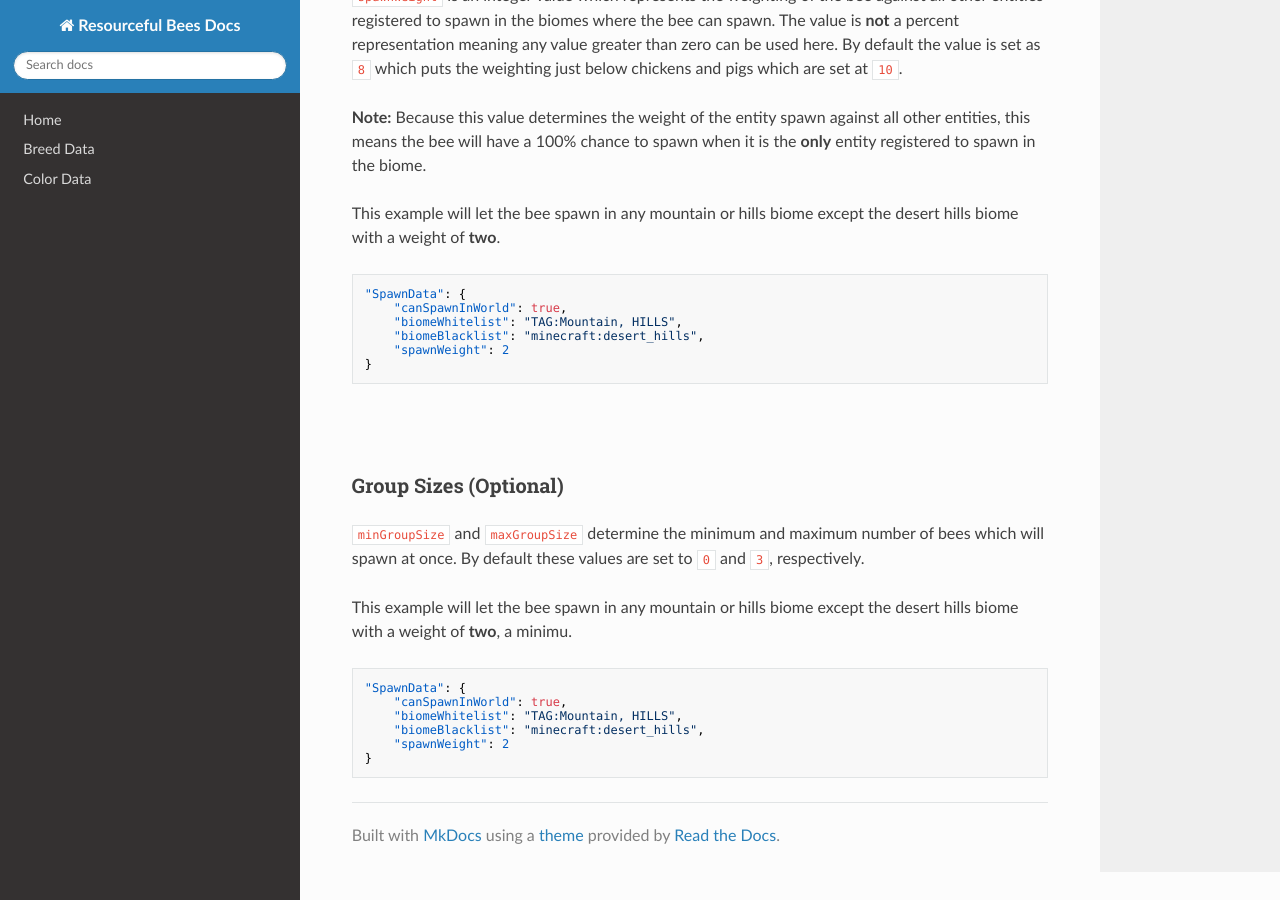
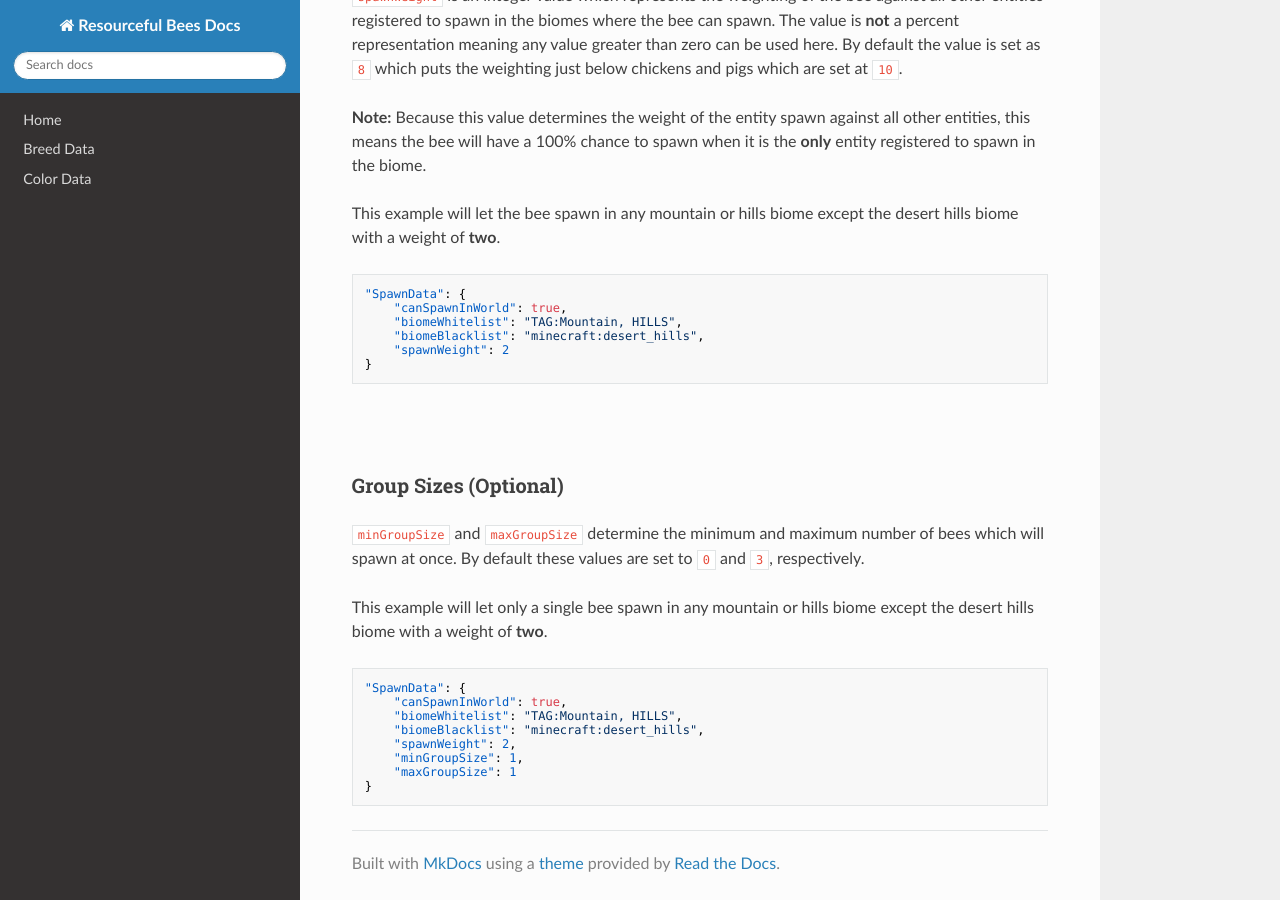
Before and after one commit to Team-Resourceful/ResourcefulBeesDocs, an MkDocs documentation site: the page built from docs/bee_data/spawn_data.md, in a window 1280 px wide and 900 px high, scrolled down 1847 px. Built offline with MkDocs 1.6.1, drawn with Linux system fonts in a browser that asks for light colours; nearby versions of some CDN libraries.

Commit message:
docs/bee_data/spawn_data.md updated from https://stackedit.io/

````diff
--- a/docs/bee_data/spawn_data.md
+++ b/docs/bee_data/spawn_data.md
@@ -87,16 +87,18 @@ This example will let the bee spawn in any mountain or hills biome except the de
 
 `minGroupSize` and `maxGroupSize` determine the minimum and maximum number of bees which will spawn at once. By default these values are set to `0` and `3`, respectively.
 
-This example will let the bee spawn in any mountain or hills biome except the desert hills biome with a weight of **two**, a minimu.
+This example will let only a single bee spawn in any mountain or hills biome except the desert hills biome with a weight of **two**.
 ```json
 "SpawnData": {
 	"canSpawnInWorld": true,
 	"biomeWhitelist": "TAG:Mountain, HILLS",
 	"biomeBlacklist": "minecraft:desert_hills",
-	"spawnWeight": 2
+	"spawnWeight": 2,
+	"minGroupSize": 1,
+	"maxGroupSize": 1
 }
 ```
 <!--stackedit_data:
-eyJoaXN0b3J5IjpbOTA4NDY2MDgwLDE5Mjg5NTcyMDcsMTY4ND
+eyJoaXN0b3J5IjpbMjM5OTkyMjQwLDE5Mjg5NTcyMDcsMTY4ND
 YzMzA3MV19
 -->
````
